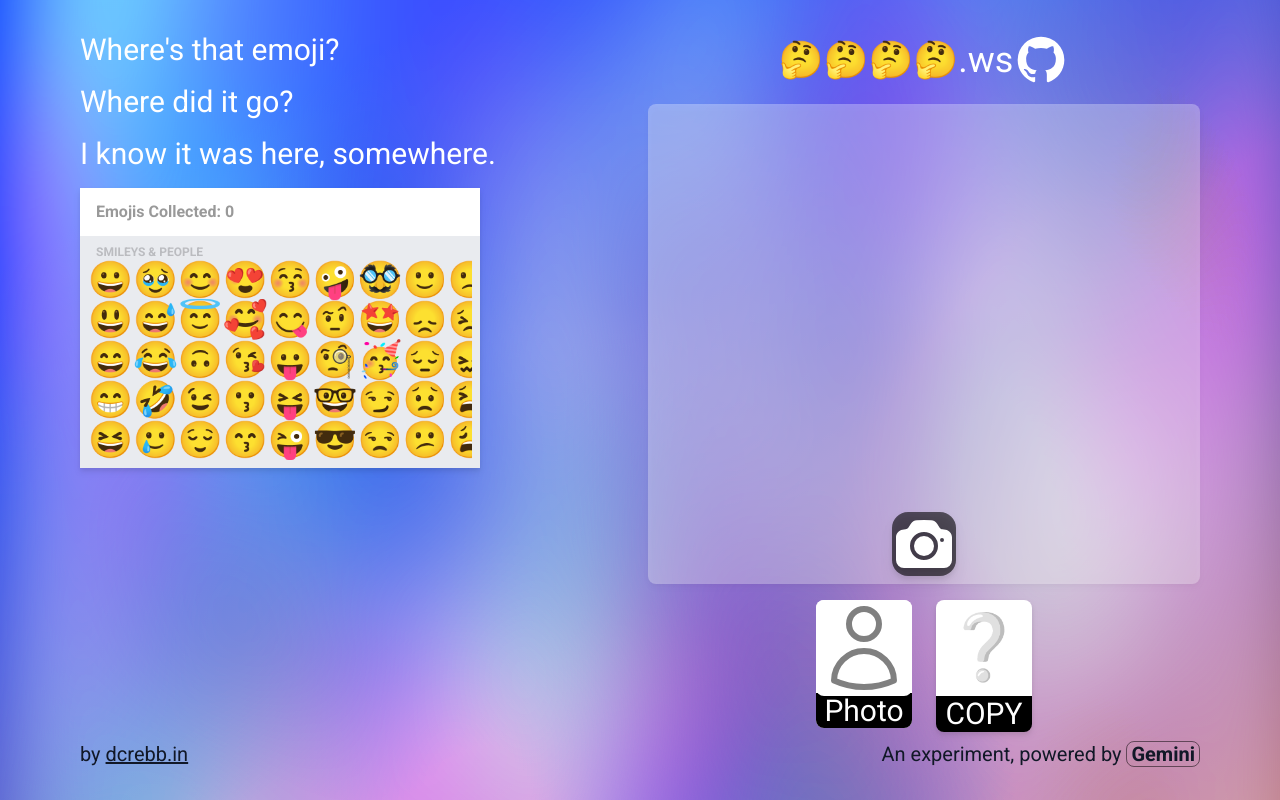
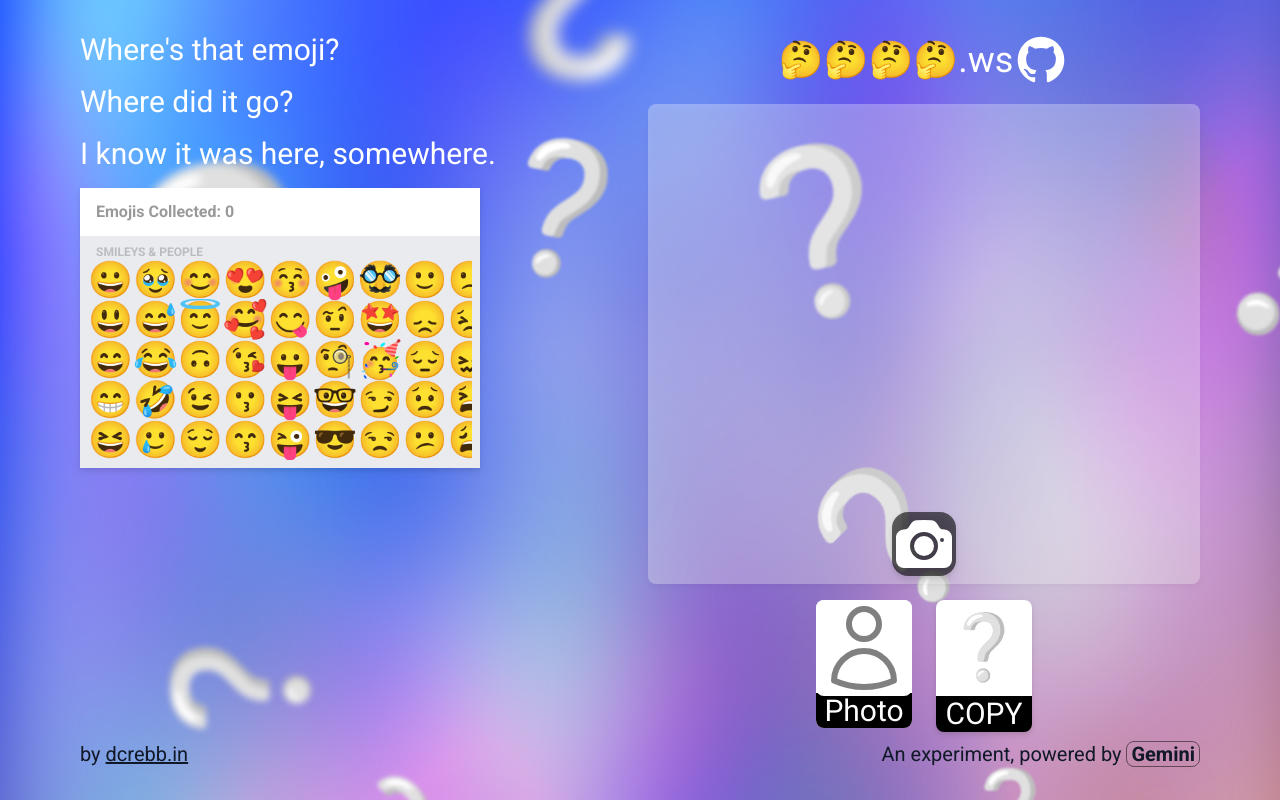
Before and after one commit to dcrebbin/gemini-emoji-guessing, a Next.js app: page / in a window 1280 px wide. Built offline with nearby package versions, Linux system fonts and the light colour scheme.

Commit message:
added emoji wallpaper

```diff
--- /dev/null
+++ b/src/app/components/emoji-wallpaper.tsx
@@ -0,0 +1,18 @@
+import React from "react";
+
+export default function EmojiWallpaper(props: any) {
+  return (
+    <div className="w-full h-full fixed z-0 p-20">
+      <p className="text-[8rem] absolute left-[30rem] rotate-12 blur-[1px]">{props.emoji}</p>
+      <p className="text-[10rem] absolute left-[45rem] -rotate-12 blur-[1px]">{props.emoji}</p>
+      <p className="text-[15rem] absolute left-[5rem] -rotate-12 blur-[4px]">{props.emoji}</p>
+      <p className="text-[10rem] absolute top-[-10rem] left-[30rem] -rotate-180 blur-[8px]">{props.emoji}</p>
+      <p className="text-[12rem] absolute left-[75rem] rotate-45 blur-[1px]">{props.emoji}</p>
+      <p className="text-[9rem] absolute top-[25rem] left-[50rem] -rotate-45 blur-[0px]">{props.emoji}</p>
+      <p className="text-[8rem] absolute top-[35rem] left-[10rem] -rotate-90 blur-[3px]">{props.emoji}</p>
+      <p className="text-[5rem] absolute top-[45rem] left-[60rem] blur-[1px]">{props.emoji}</p>
+      <p className="text-[8rem] absolute top-[45rem] left-[80rem] rotate-12 blur-[0px]">{props.emoji}</p>
+      <p className="text-[6rem] absolute top-[45rem] left-[20rem] rotate-45 blur-[2px]">{props.emoji}</p>
+    </div>
+  );
+}
--- a/src/app/components/footer.tsx
+++ b/src/app/components/footer.tsx
@@ -2,7 +2,7 @@ import React from "react";
 
 export default function Footer() {
   return (
-    <footer className="w-full flex flex-col lg:flex-row lg:text-xl gap-4 justify-between text-gray-900">
+    <footer className="w-full flex flex-col lg:flex-row lg:text-xl gap-4 justify-between text-gray-900 z-10">
       <p>
         by{" "}
         <a className="underline" href="https://dcrebb.in">
--- a/src/app/components/info-section.tsx
+++ b/src/app/components/info-section.tsx
@@ -13,7 +13,7 @@ export interface EmojiObject {
 
 export default function InfoSection(props: Readonly<InfoSectionProps>) {
   return (
-    <div className="w-full flex flex-col gap-4 order-1">
+    <div className="w-full flex flex-col gap-4 order-1 z-10">
       <div className="flex flex-col gap-4 text-xl lg:text-3xl text-white">
         <p>Where&apos;s that emoji?</p>
         <p>Where did it go?</p>
--- a/src/app/page.tsx
+++ b/src/app/page.tsx
@@ -9,6 +9,7 @@ import ShareModal from "./components/share-modal";
 import Webcam from "./components/web-cam";
 import InfoSection, { EmojiObject } from "./components/info-section";
 import PhotoEmojiComparison from "./components/photo-emoji-comparison";
+import EmojiWallpaper from "./components/emoji-wallpaper";
 
 export default function Home() {
   const [emoji, setEmoji] = useState("❔");
@@ -90,6 +91,7 @@ export default function Home() {
 
   return (
     <main className="font-sans flex flex-col items-center justify-between p-8 min-h-screen overflow-auto lg:px-20 bg-no-repeat bg-cover bg-[url('/images/ffflux.svg')]">
+      <EmojiWallpaper emoji={emoji} />
       <ShareModal emoji={emoji} imageRef={imageRef} sharedImageRef={sharedImageRef} modalRef={modalRef} />
       <div className="grid grid-cols-1 lg:grid-cols-2 gap-4 w-full h-full">
         <div className="w-full flex flex-col items-center gap-4 order-1 lg:order-2">
```
